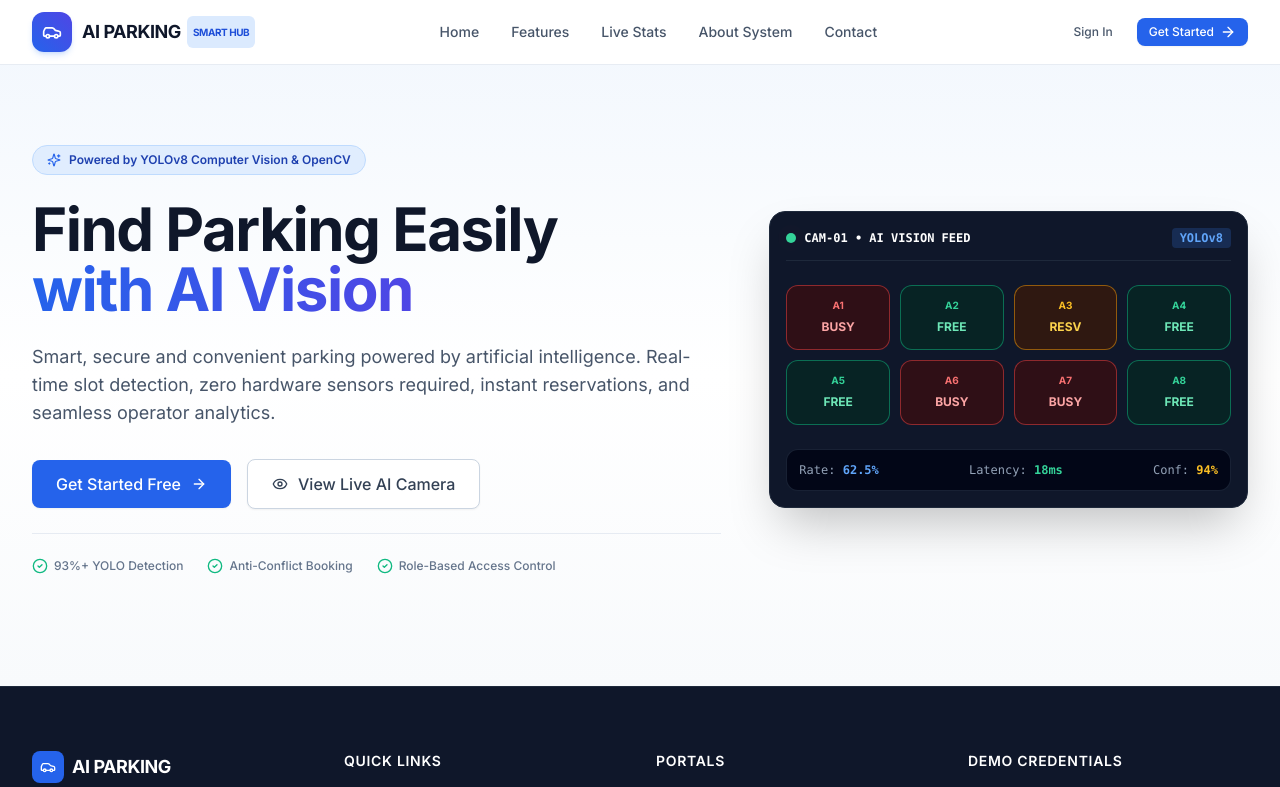
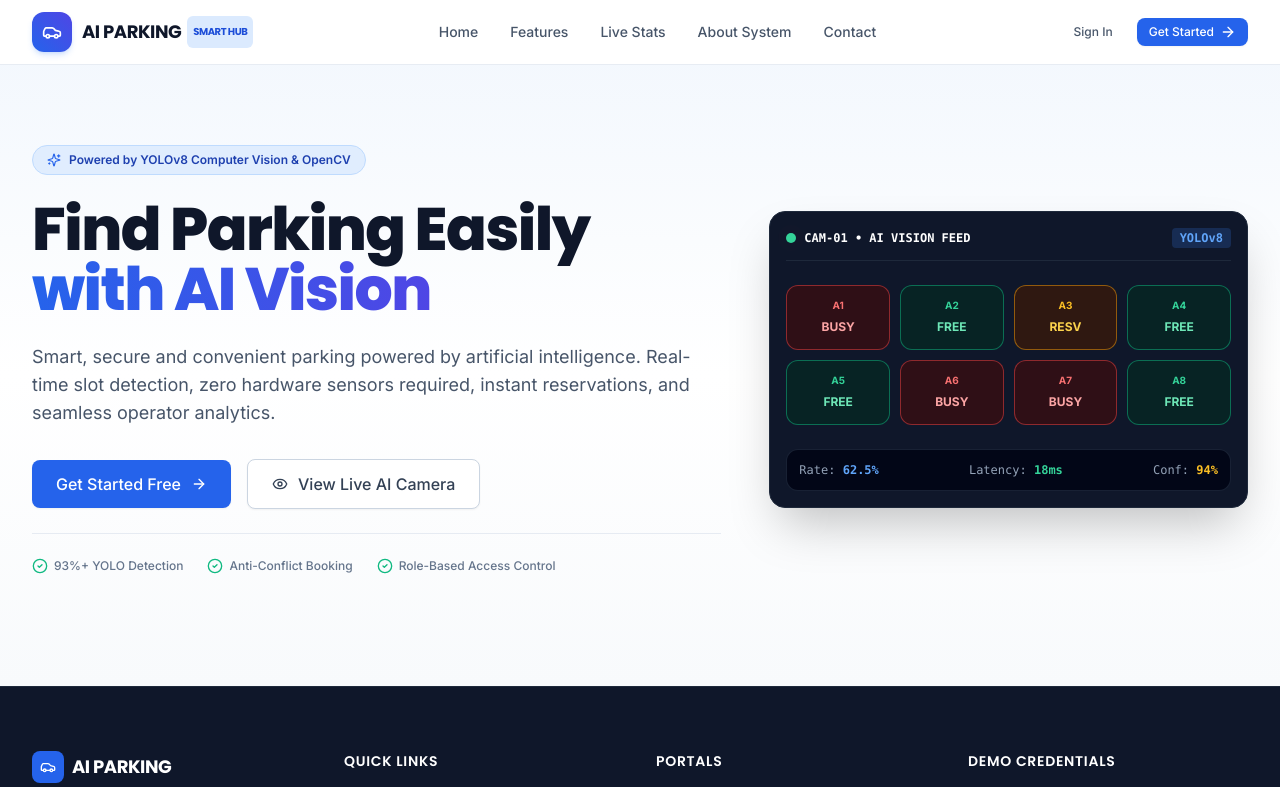
Before and after one commit to PrashilDevikar/ai_smart_parking, a Next.js app: page / in a window 1280 px wide. Shown: the top 787 px of the page. Built offline with nearby package versions, Linux system fonts and the light colour scheme; no server answers; the database is empty.

Commit message:
Optimize font loading in root layout for Next.js 15 production build

```diff
--- a/src/app/layout.tsx
+++ b/src/app/layout.tsx
@@ -1,5 +1,10 @@
 import type { Metadata } from 'next';
 import './globals.css';
+
+import { Inter, Poppins } from 'next/font/google';
+
+const inter = Inter({ subsets: ['latin'], variable: '--font-inter' });
+const poppins = Poppins({ weight: ['500', '600', '700', '800'], subsets: ['latin'], variable: '--font-poppins' });
 
 export const metadata: Metadata = {
   title: 'AI Smart Parking Management System',
@@ -12,15 +17,7 @@ export default function RootLayout({
   children: React.ReactNode;
 }>) {
   return (
-    <html lang="en">
-      <head>
-        <link rel="preconnect" href="https://fonts.googleapis.com" />
-        <link rel="preconnect" href="https://fonts.gstatic.com" crossOrigin="anonymous" />
-        <link
-          href="https://fonts.googleapis.com/css2?family=Inter:wght@300;400;500;600;700&family=Poppins:wght@500;600;700;800&display=swap"
-          rel="stylesheet"
-        />
-      </head>
+    <html lang="en" className={`${inter.variable} ${poppins.variable}`}>
       <body className="min-h-screen bg-slate-50 text-slate-900 antialiased selection:bg-blue-500 selection:text-white">
         {children}
       </body>
```
